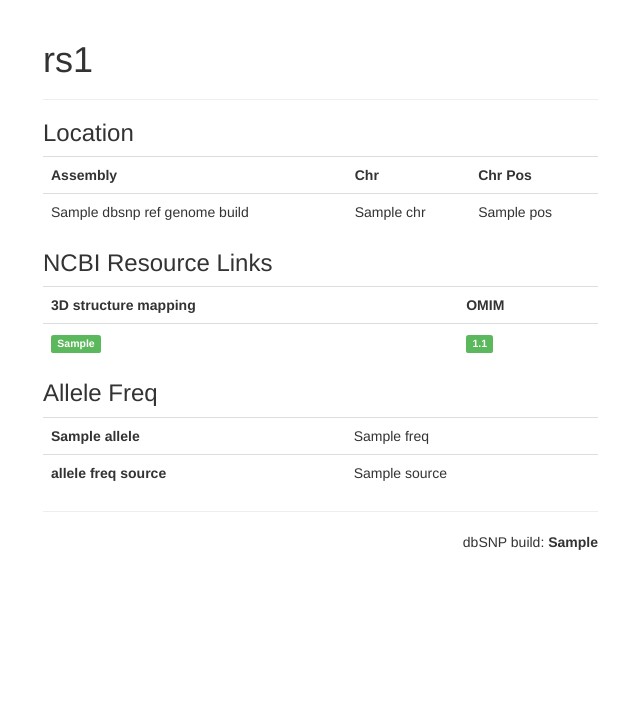
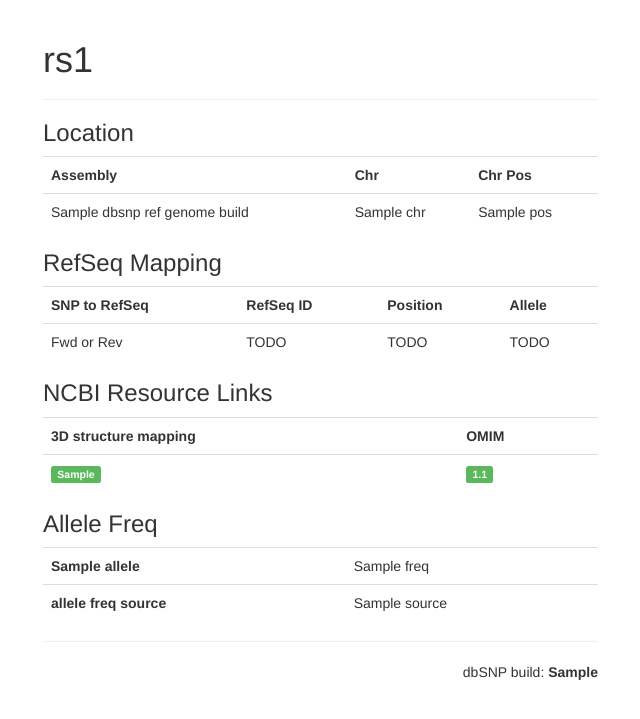
Before and after one commit to knmkr/dbsnp-pg, a Django app: template contrib/web/djdbsnp/dbsnp/templates/snp.html in a window 1280 px wide. Shown: the top 719 px of the page, without its empty margins (27-667 px from the left). Run offline with Django 3.2, Linux system fonts and the light colour scheme; the template is opened without the code that fills it: most values are stand-ins (such as "Sample title", 1, 10 or a date in 2020); some libraries are stand-ins or nearby versions.

Commit message:
add TODO: RefSeq mapping table

```diff
--- a/contrib/web/djdbsnp/dbsnp/templates/snp.html
+++ b/contrib/web/djdbsnp/dbsnp/templates/snp.html
@@ -25,6 +25,23 @@
               <td>{{ pos.pos }}</td>
             </tr>
             {% endfor %}
+          </table>
+
+          <h3>RefSeq Mapping</h3>
+
+          <table class="table">
+            <tr>
+              <th>SNP to RefSeq</th>
+              <th>RefSeq ID</th>
+              <th>Position</th>
+              <th>Allele</th>
+            </tr>
+            <tr>
+              <td>Fwd or Rev</td>
+              <td>TODO</td>
+              <td>TODO</td>
+              <td>TODO</td>
+            </tr>
           </table>
 
           <h3>NCBI Resource Links</h3>
```
